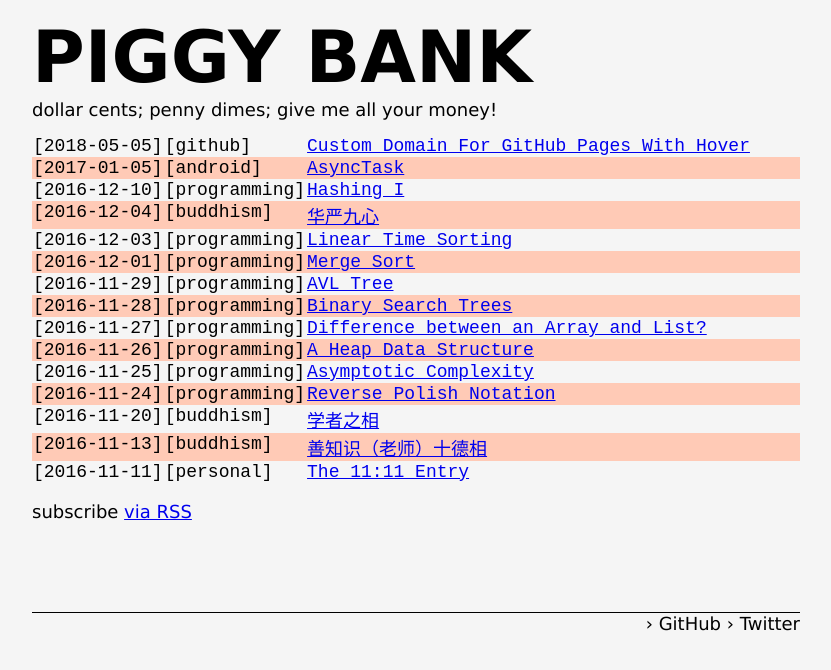
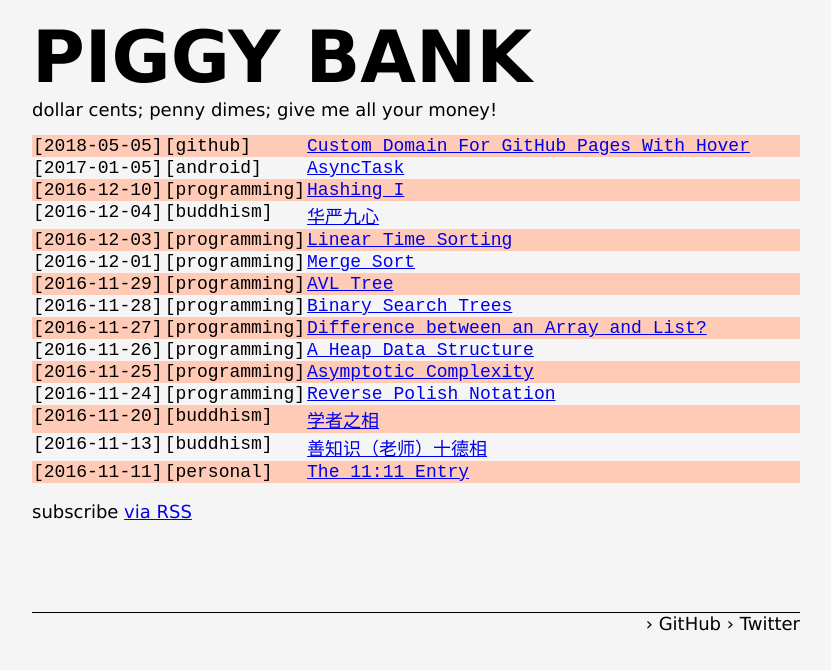
Before and after one commit to TayKangSheng/piggy-bank, a Jekyll site: the page built from index.md, in a window 1280 px wide. Shown: the top 670 px of the page, without its empty margins (224-1055 px from the left). Built offline with Jekyll 4.4.1, drawn with Linux system fonts in a browser that asks for light colours.

Commit message:
set tr background color for odd rows

```diff
--- a/_sass/piggy-bank.scss
+++ b/_sass/piggy-bank.scss
@@ -104,7 +104,7 @@ body {
                     background-color: white;
                 }
 
-                tr:nth-child(2n) {
+                tr:nth-child(2n+1) {
                     background-color: lighten(coral, $amount: 20%);
                 }
             }
```
